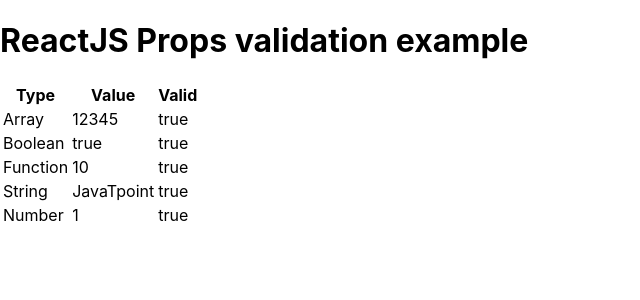
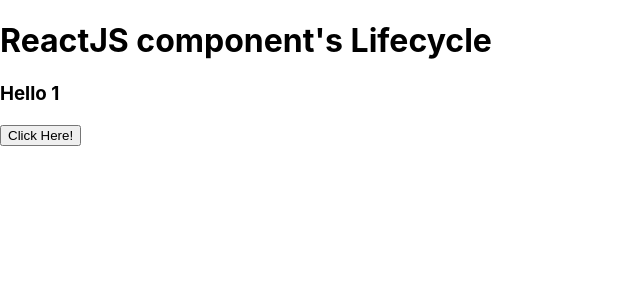
Before and after one commit to bluespider71/my-practice-react, a React (Create React App) app: page / in a window 1280 px wide. Shown: the top 300 px of the page, without its empty margins (0-640 px from the left). Built offline with nearby package versions, Linux system fonts and the light colour scheme.

Commit message:
react-life-cycle

```diff
--- a/src/App.tsx
+++ b/src/App.tsx
@@ -1,65 +1,61 @@
-import React from 'react';
-import PropTypes from 'prop-types';
+import { useEffect, useState, useRef } from 'react';
+// import PropTypes from 'prop-types';
 
 function App(props: any) {
-  const { propArray, propBool, propString, propNumber, propFunc } = props;
+  const [constructorHasRun, setConstructorHasRun] = useState(false);
+  const didMountRef = useRef(false);
+  const constructor = () => {
+    if (constructorHasRun) return;
+    console.log('Component Will MOUNT!')
+    setConstructorHasRun(true);
+  }
+  constructor();
 
+  const [hello, sethello] = useState(1)
+  const { tmpname } = props;
+
+  useEffect(() => {
+    console.log('Component Did MOUNT!')
+
+    return () => {
+      console.log("Component will UNMOUNT!")
+    }
+  }, [])
+
+  useEffect(() => {
+    console.log('Component Will Recieve Props!', tmpname)
+  }, [tmpname])
+
+  useEffect(() => {
+    if (didMountRef.current) {
+      console.log('Component Did UPDATE!')
+    } else {
+      didMountRef.current = true;
+    }
+  })
+  /////////////////////////////////////////////
+  //shouldComponentUpdate to React Hooks
+  // React.memo()
+  // useMemo()
+  /////////////////////////////////////////////
+  // ??componentWillUpdate
+
+
+  const changeState = (e: any) => {
+    sethello(hello + 1);
+  }
   return <>
-    <h1>ReactJS Props validation example</h1>
-    <table>
-      <thead>
-        <tr>
-          <th>Type</th>
-          <th>Value</th>
-          <th>Valid</th>
-        </tr>
-      </thead>
-      <tbody>
-        <tr>
-          <td>Array</td>
-          <td>{propArray}</td>
-          <td>{propArray ? "true" : "False"}</td>
-        </tr>
-        <tr>
-          <td>Boolean</td>
-          <td>{propBool ? "true" : "False"}</td>
-          <td>{propBool ? "true" : "False"}</td>
-        </tr>
-        <tr>
-          <td>Function</td>
-          <td>{propFunc(5)}</td>
-          <td>{propFunc(5) ? "true" : "False"}</td>
-        </tr>
-        <tr>
-          <td>String</td>
-          <td>{propString}</td>
-          <td>{propString ? "true" : "False"}</td>
-        </tr>
-        <tr>
-          <td>Number</td>
-          <td>{propNumber}</td>
-          <td>{propNumber ? "true" : "False"}</td>
-        </tr>
-      </tbody>
-    </table>
+    <h1>ReactJS component's Lifecycle</h1>
+    <h3>Hello {hello}</h3>
+    <button onClick={changeState}>Click Here!</button>
   </>
 }
 
-App.propTypes = {
-  propArray: PropTypes.array.isRequired,
-  propBool: PropTypes.bool.isRequired,
-  propFunc: PropTypes.func,
-  propNumber: PropTypes.number,
-  propString: PropTypes.string,
-}
 
 App.defaultProps = {
-  propArray: [1, 2, 3, 4, 5],
-  propBool: true,
-  propFunc: function (x: any) { return x + 5 },
-  propNumber: 1,
-  propString: "JavaTpoint",
+  "tmpname": "name"
 }
 
 
+
 export default App;
```
